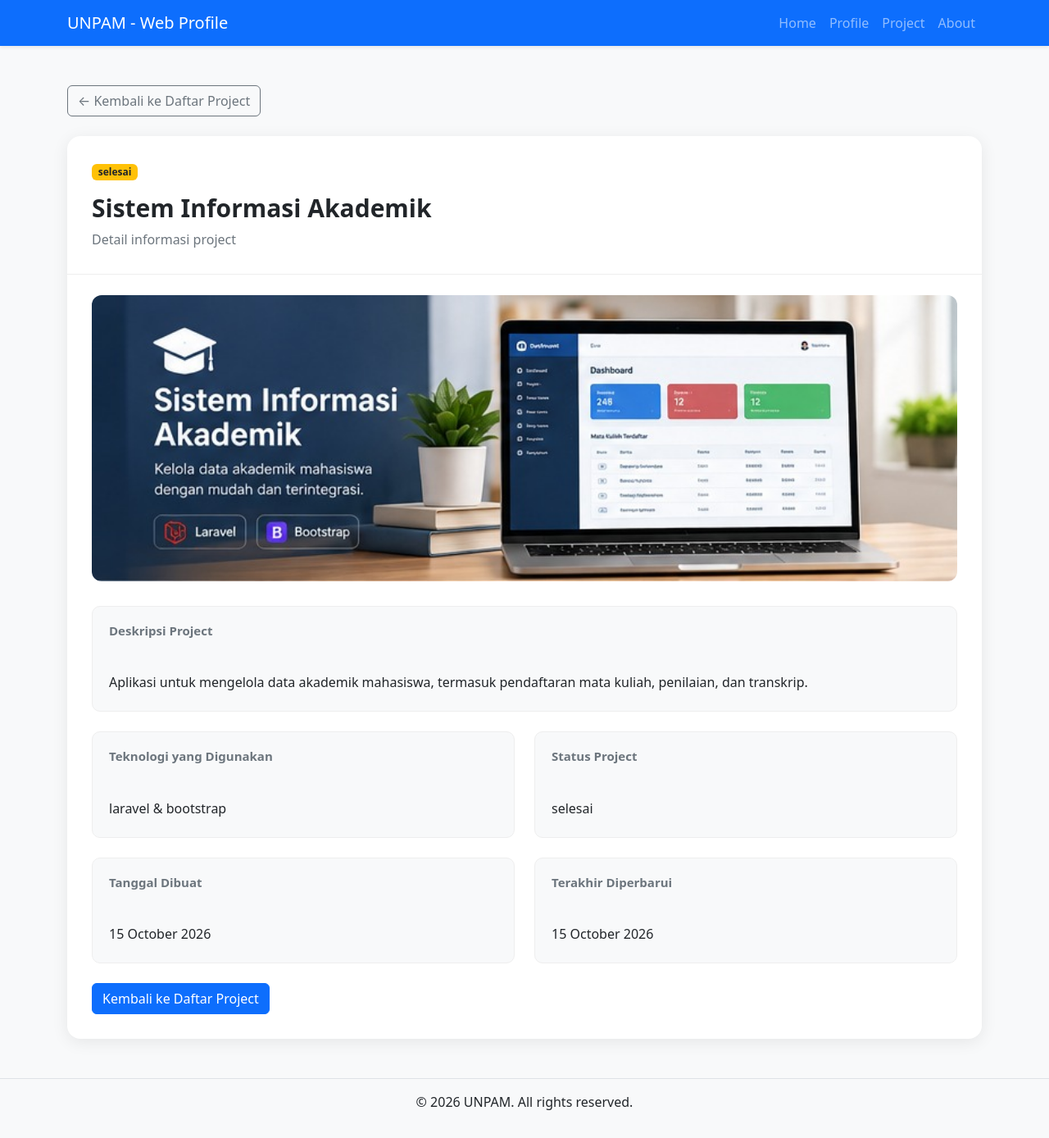
After one commit to andinenovia/project-rekayasa-web, a Laravel app: page /project/1 in a window 1280 px wide. The commit adds this page. Shown: the whole page at 82% size. Run offline with Laravel 12, Linux system fonts and the light colour scheme; data comes from the database, SQL or seed files in the repository.

Commit message:
pertemuan 6

```diff
--- /dev/null
+++ b/app/Http/Controllers/ProjectController.php
@@ -0,0 +1,24 @@
+<?php
+
+namespace App\Http\Controllers;
+
+use App\Models\Project;
+use Illuminate\Http\Request;
+
+class ProjectController extends Controller
+{
+    //
+    public function index()
+    {
+        $projects = Project::paginate(6);
+
+        return view('page.project', compact('projects'));
+    }
+
+    public function show($id)
+    {
+        $project = Project::findOrFail($id);
+
+        return view('page.project-detail', compact('project'));
+    }
+}
--- a/resources/views/layouts/app.blade.php
+++ b/resources/views/layouts/app.blade.php
@@ -5,7 +5,7 @@
     <meta charset="UTF-8">
     <meta name="viewport" content="width=device-width, initial-scale=1.0">
 
-    <title>Document</title>
+    <title>Web Profile</title>
 
     <link rel="stylesheet" href="{{ asset('bootstrap-5.3.8-dist/css/bootstrap.min.css') }}">
     <script src="{{ asset('bootstrap-5.3.8-dist/js/bootstrap.bundle.min.js') }}"></script>
--- a/resources/views/page/about.blade.php
+++ b/resources/views/page/about.blade.php
@@ -8,7 +8,7 @@
             <div class="col-md-12">
 
                 <h2 class="display-5 fw-bold mt-5">Tentang Aplikasi</h2>
-                <p>Aplikasi ini adalah project latihan praktikum rekayasa web</P>/
+                <p>Aplikasi ini adalah project latihan praktikum rekayasa web</P>
             </div>
         </div>
     </div>
--- /dev/null
+++ b/resources/views/page/project-detail.blade.php
@@ -0,0 +1,230 @@
+@extends('layouts.app')
+
+@section('title', 'Detail Project')
+
+@section('content')
+
+<div class="container py-5">
+
+    {{-- Tombol kembali --}}
+    <div class="mb-4">
+        <a href="{{ route('project.index') }}"
+           class="btn btn-outline-secondary">
+            &larr; Kembali ke Daftar Project
+        </a>
+    </div>
+
+    {{-- Detail Project --}}
+    <div class="project-detail-card">
+
+        {{-- Header --}}
+        <div class="project-detail-header">
+            <span class="badge
+                {{ $project->status == 'Selesai'
+                    ? 'bg-success'
+                    : 'bg-warning text-dark' }}">
+                {{ $project->status }}
+            </span>
+
+            <h2 class="project-title mt-3">
+                {{ $project->title ?? 'Tanpa Judul' }}
+            </h2>
+
+            <p class="project-subtitle">
+                Detail informasi project
+            </p>
+        </div>
+
+        {{-- Gambar Project --}}
+        @if ($project->image)
+            <div class="project-detail-image-wrapper">
+                <img
+                    src="{{ asset('images/' . $project->image) }}"
+                    alt="Gambar {{ $project->title }}"
+                    class="project-detail-image"
+                >
+            </div>
+        @endif
+
+        {{-- Informasi Project --}}
+        <div class="project-detail-body">
+
+            <div class="row g-4">
+
+                {{-- Deskripsi --}}
+                <div class="col-12">
+
+                    <div class="detail-info-box">
+                        <h5 class="detail-label">
+                            Deskripsi Project
+                        </h5>
+
+                        <p class="detail-value">
+                            {{ $project->description ?? 'Belum ada deskripsi project.' }}
+                        </p>
+                    </div>
+
+                </div>
+
+                {{-- Teknologi --}}
+                <div class="col-md-6">
+
+                    <div class="detail-info-box">
+                        <h5 class="detail-label">
+                            Teknologi yang Digunakan
+                        </h5>
+
+                        <p class="detail-value">
+                            {{ $project->teknologi ?? 'Belum ditentukan' }}
+                        </p>
+                    </div>
+
+                </div>
+
+                {{-- Status --}}
+                <div class="col-md-6">
+
+                    <div class="detail-info-box">
+                        <h5 class="detail-label">
+                            Status Project
+                        </h5>
+
+                        <p class="detail-value">
+                            {{ $project->status }}
+                        </p>
+                    </div>
+
+                </div>
+
+                {{-- Tanggal dibuat --}}
+                <div class="col-md-6">
+
+                    <div class="detail-info-box">
+                        <h5 class="detail-label">
+                            Tanggal Dibuat
+                        </h5>
+
+                        <p class="detail-value">
+                            {{ $project->created_at
+                                ? $project->created_at->format('d F Y')
+                                : '-' }}
+                        </p>
+                    </div>
+
+                </div>
+
+                {{-- Terakhir diperbarui --}}
+                <div class="col-md-6">
+
+                    <div class="detail-info-box">
+                        <h5 class="detail-label">
+                            Terakhir Diperbarui
+                        </h5>
+
+                        <p class="detail-value">
+                            {{ $project->updated_at
+                                ? $project->updated_at->format('d F Y')
+                                : '-' }}
+                        </p>
+                    </div>
+
+                </div>
+
+            </div>
+
+            {{-- Tombol bawah --}}
+            <div class="mt-4">
+                <a href="{{ route('project.index') }}"
+                   class="btn btn-primary">
+                    Kembali ke Daftar Project
+                </a>
+            </div>
+
+        </div>
+
+    </div>
+
+</div>
+
+{{-- CSS halaman detail --}}
+<style>
+    .project-detail-card {
+        background: #fff;
+        border-radius: 16px;
+        overflow: hidden;
+        box-shadow: 0 4px 20px rgba(0, 0, 0, 0.08);
+    }
+
+    .project-detail-header {
+        padding: 30px;
+        border-bottom: 1px solid #eee;
+    }
+
+    .project-title {
+        font-size: 30px;
+        font-weight: 700;
+        color: #212529;
+    }
+
+    .project-subtitle {
+        color: #6c757d;
+        margin-bottom: 0;
+    }
+
+    .project-detail-image-wrapper {
+        padding: 25px 30px 0;
+    }
+
+    .project-detail-image {
+        width: 100%;
+        max-height: 450px;
+        object-fit: contain;
+        background: #f8f9fa;
+        border-radius: 12px;
+    }
+
+    .project-detail-body {
+        padding: 30px;
+    }
+
+    .detail-info-box {
+        height: 100%;
+        padding: 20px;
+        background: #f8f9fa;
+        border-radius: 10px;
+        border: 1px solid #eee;
+    }
+
+    .detail-label {
+        font-size: 15px;
+        font-weight: 600;
+        color: #6c757d;
+        margin-bottom: 12px;
+    }
+
+    .detail-value {
+        font-size: 16px;
+        line-height: 1.8;
+        color: #212529;
+        margin-bottom: 0;
+        overflow-wrap: anywhere;
+        white-space: pre-line;
+    }
+
+    @media (max-width: 576px) {
+        .project-detail-header,
+        .project-detail-body {
+            padding: 20px;
+        }
+
+        .project-detail-image-wrapper {
+            padding: 20px 20px 0;
+        }
+
+        .project-title {
+            font-size: 24px;
+        }
+    }
+</style>
+
+@endsection
--- a/resources/views/partials/header.blade.php
+++ b/resources/views/partials/header.blade.php
@@ -16,6 +16,9 @@
                         <a class="nav-link" href="{{ url('/profile') }}">Profile</a>
                     </li>
                     <li class="nav-item">
+                        <a class="nav-link" href="{{ url('/project') }}">Project</a>
+                    </li>
+                    <li class="nav-item">
                         <a class="nav-link" href="{{ url('/about') }}">About</a>
                     </li>
                 </ul>
--- a/routes/web.php
+++ b/routes/web.php
@@ -1,6 +1,7 @@
 <?php
 
 use App\Http\Controllers\mahasiswaController;
+use App\Http\Controllers\ProjectController;
 use Illuminate\Support\Facades\Route;
 
 Route::get('/', function () {
@@ -8,6 +9,8 @@ Route::get('/', function () {
 });
 
 Route::get('/profile', [mahasiswaController::class, 'index']);
+Route::get('/project', [ProjectController::class, 'index'])->name('project.index');
+Route::get('/project/{id}', [ProjectController::class, 'show'])->name('project.show');
 
 Route::get('/about', function () {
     return view('page.about');
```
Also changed, not shown: database/seeders/ProjectSeeder.php (+28 -0 lines), resources/views/page/project.blade.php (added, +36 -0 lines), public/Images/project1.jpg (added), public/Images/project2.jpg (added), public/Images/project3.jpg (added), public/Images/project4.jpg (added), public/Images/project5.jpg (added), public/Images/project6.jpg (added), public/Images/project7.jpg (added), public/Images/project8.jpg (added).
